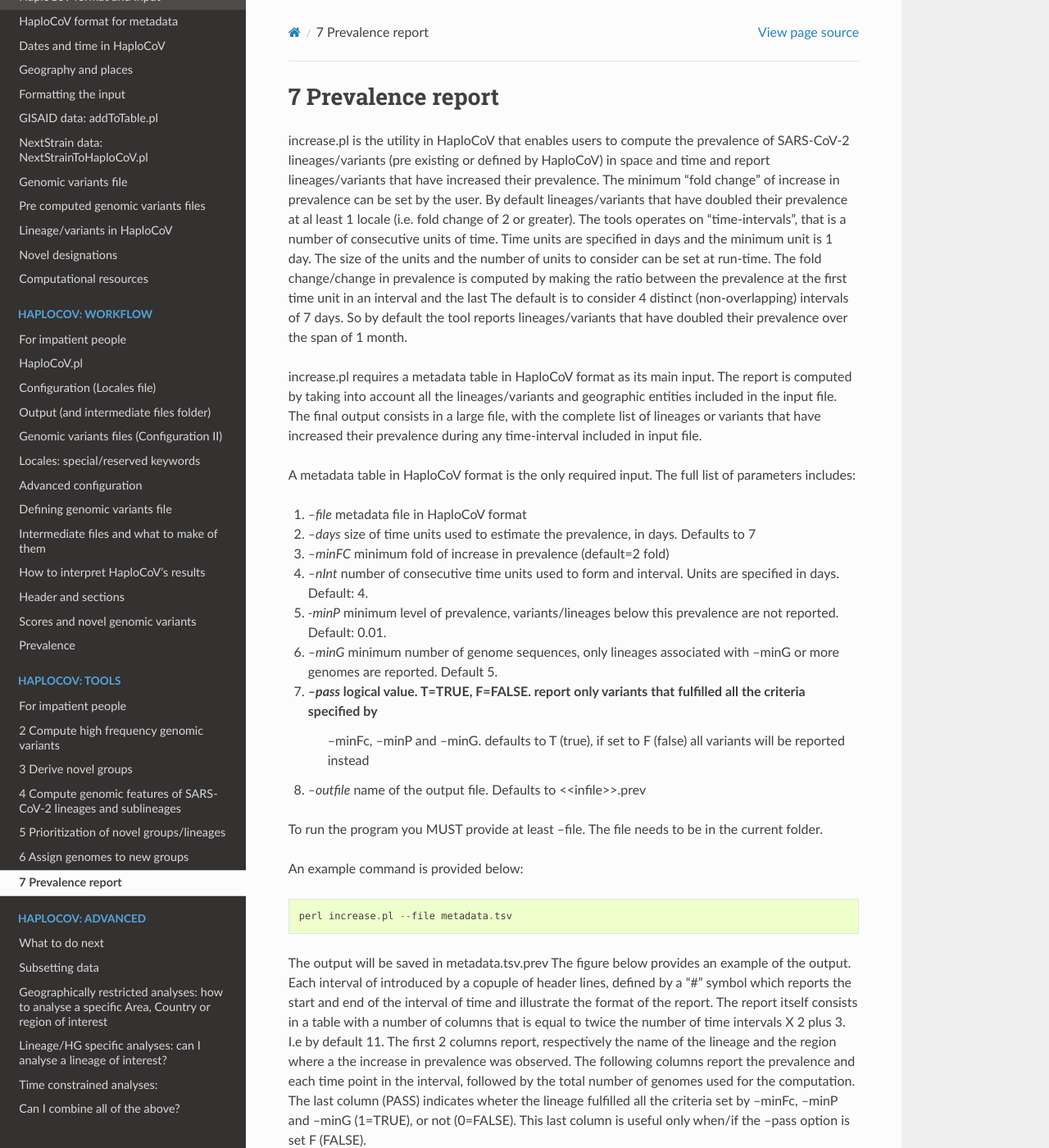
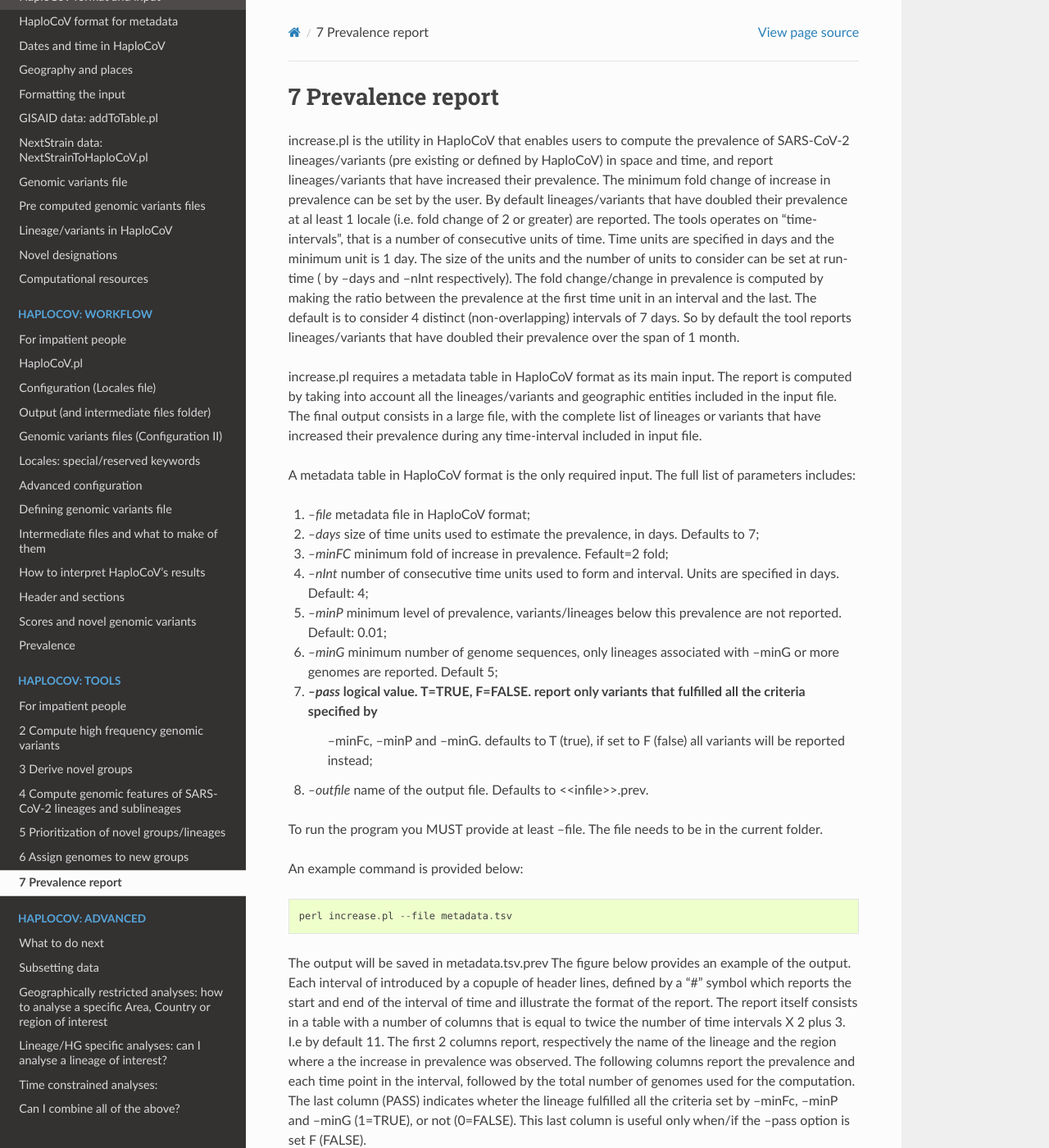
Before and after one commit to matteo14c/HaploCoV, a Sphinx documentation site: the page built from docs/source/increase.rst, in a window 1280 px wide and 1400 px high. Shown: the whole window at 82% size. Built offline with Sphinx 7.4.7 and the Read the Docs theme 2.0.0, drawn with Linux system fonts in a browser that asks for light colours.

Commit message:
Update increase.rst

```diff
--- a/docs/source/increase.rst
+++ b/docs/source/increase.rst
@@ -1,9 +1,9 @@
 7 Prevalence report
 ===================
 
-increase.pl is the utility in HaploCoV that enables users to compute the prevalence of SARS-CoV-2 lineages/variants (pre existing or defined by HaploCoV) in space and time and report lineages/variants that have increased their prevalence. The minimum "fold change" of increase in prevalence can be set by the user. By default lineages/variants that have doubled their prevalence at al least 1 locale (i.e. fold change of 2 or greater).
-The tools operates on "time-intervals", that is a number of consecutive units of time. Time units are specified in days and the minimum unit is 1 day.  The size of the units and the number of units to consider can be set at run-time.
-The fold change/change in prevalence is computed by making the ratio between the prevalence at the first time unit in an interval and the last
+increase.pl is the utility in HaploCoV that enables users to compute the prevalence of SARS-CoV-2 lineages/variants (pre existing or defined by HaploCoV) in space and time, and report lineages/variants that have increased their prevalence. The minimum fold change of increase in prevalence can be set by the user. By default lineages/variants that have doubled their prevalence at al least 1 locale (i.e. fold change of 2 or greater) are reported.
+The tools operates on "time-intervals", that is a number of consecutive units of time. Time units are specified in days and the minimum unit is 1 day.  The size of the units and the number of units to consider can be set at run-time ( by --days and --nInt respectively).
+The fold change/change in prevalence is computed by making the ratio between the prevalence at the first time unit in an interval and the last.
 The default is to consider 4 distinct (non-overlapping) intervals of 7 days. So by default the tool reports lineages/variants that have doubled their prevalence over the span of 1 month.
 
 increase.pl requires a metadata table in HaploCoV format as its main input. The report is computed by taking into account all the lineages/variants and geographic entities included in the input file.
@@ -12,15 +12,15 @@ The final output consists in a large file, with the complete list of lineages or
 
 A metadata table in HaploCoV format is the only required input. The full list of parameters includes:
 
-1. *--file* metadata file in HaploCoV format
-2. *--days*  size of time units used to estimate the prevalence, in days. Defaults to 7
-3. *--minFC* minimum fold of increase in prevalence (default=2 fold)
-4. *--nInt* number of consecutive time units used to form and interval. Units are specified in days. Default: 4.
-5. *-minP*  minimum level of prevalence, variants/lineages below this prevalence are not reported. Default: 0.01.
-6. *--minG* minimum number of genome sequences, only lineages associated with --minG or more genomes are reported. Default 5.
+1. *--file* metadata file in HaploCoV format;
+2. *--days*  size of time units used to estimate the prevalence, in days. Defaults to 7;
+3. *--minFC* minimum fold of increase in prevalence. Fefault=2 fold;
+4. *--nInt* number of consecutive time units used to form and interval. Units are specified in days. Default: 4;
+5. *--minP* minimum level of prevalence, variants/lineages below this prevalence are not reported. Default: 0.01;
+6. *--minG* minimum number of genome sequences, only lineages associated with --minG or more genomes are reported. Default 5;
 7. *--pass* logical value. T=TRUE, F=FALSE. report only variants that fulfilled all the criteria specified by
-	--minFc, --minP and --minG. defaults to T (true), if set to F (false) all variants will be reported instead
-8. *--outfile* name of the output file. Defaults to \<\<infile\>\>.prev
+	--minFc, --minP and --minG. defaults to T (true), if set to F (false) all variants will be reported instead;
+8. *--outfile* name of the output file. Defaults to \<\<infile\>\>.prev.
 
 To run the program you MUST provide at least --file. The file needs to be in the current folder.
 
```
